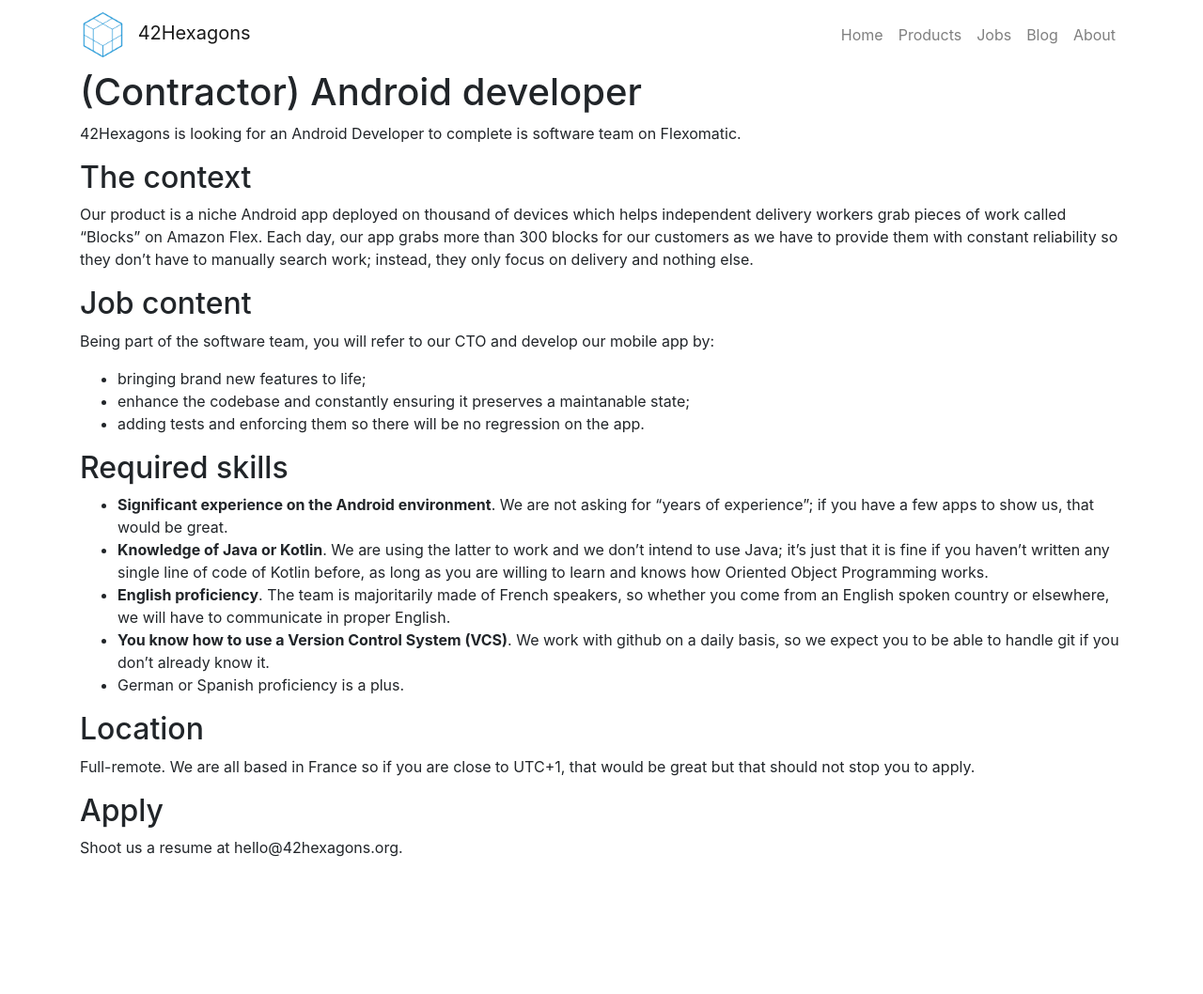
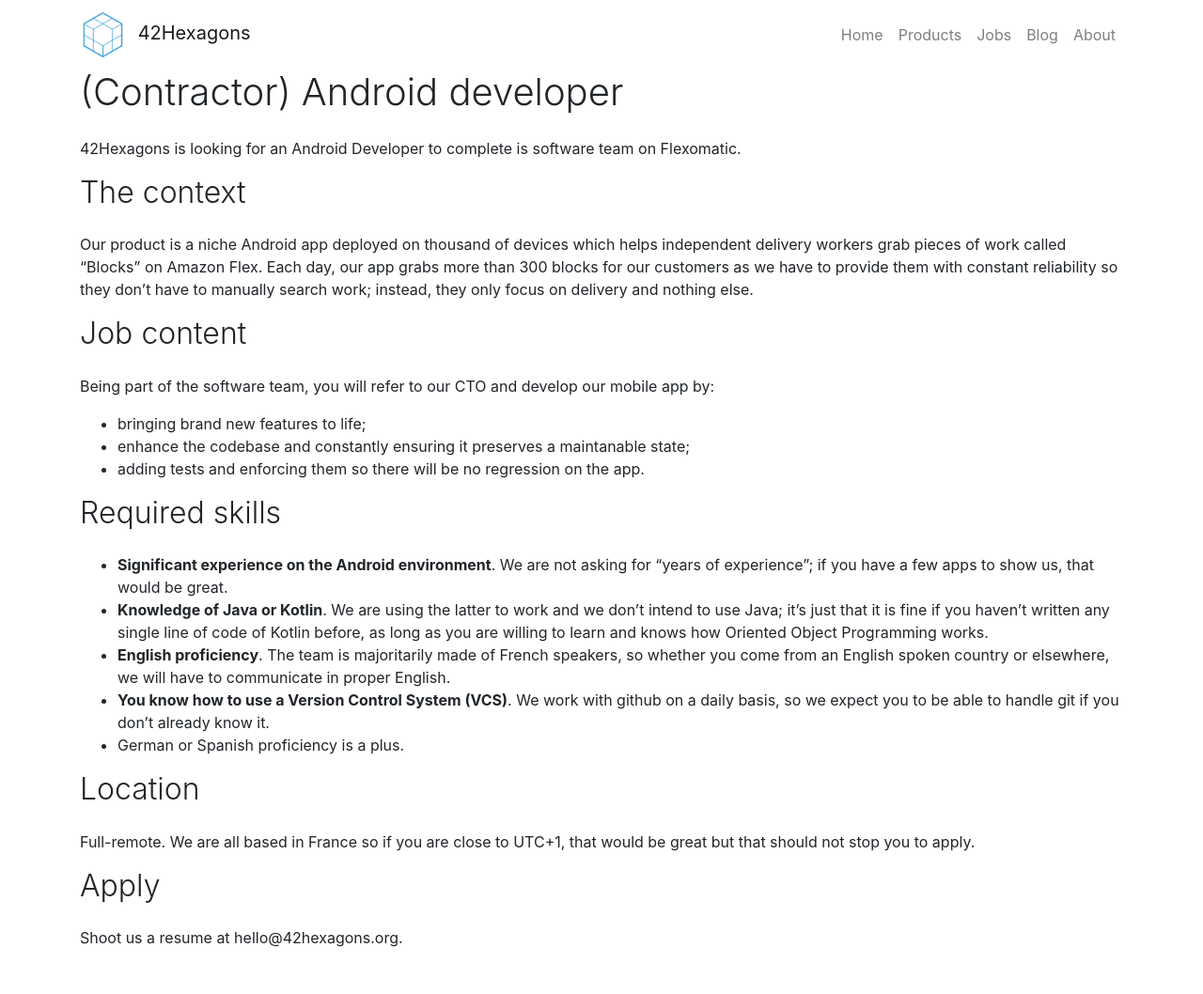
Before and after one commit to 42hexagons/42hexagons.github.io, a Jekyll site: the page built from _jobs/android-developer.markdown, in a window 1280 px wide. Shown: the whole page at 94% size. Built offline with Jekyll 4.4.1, drawn with Linux system fonts in a browser that asks for light colours; nearby versions of some CDN libraries; before the commit the page ends 962 px from its top, so only the background shows below that.

Commit message:
Update style.css

```diff
--- a/assets/style.css
+++ b/assets/style.css
@@ -2,3 +2,8 @@
     width: 48px;
     height: 48px;
 }
+
+.container h1, .container h2 {
+    font-weight: 300!important;
+    margin-bottom: 1.5rem;
+}
```
